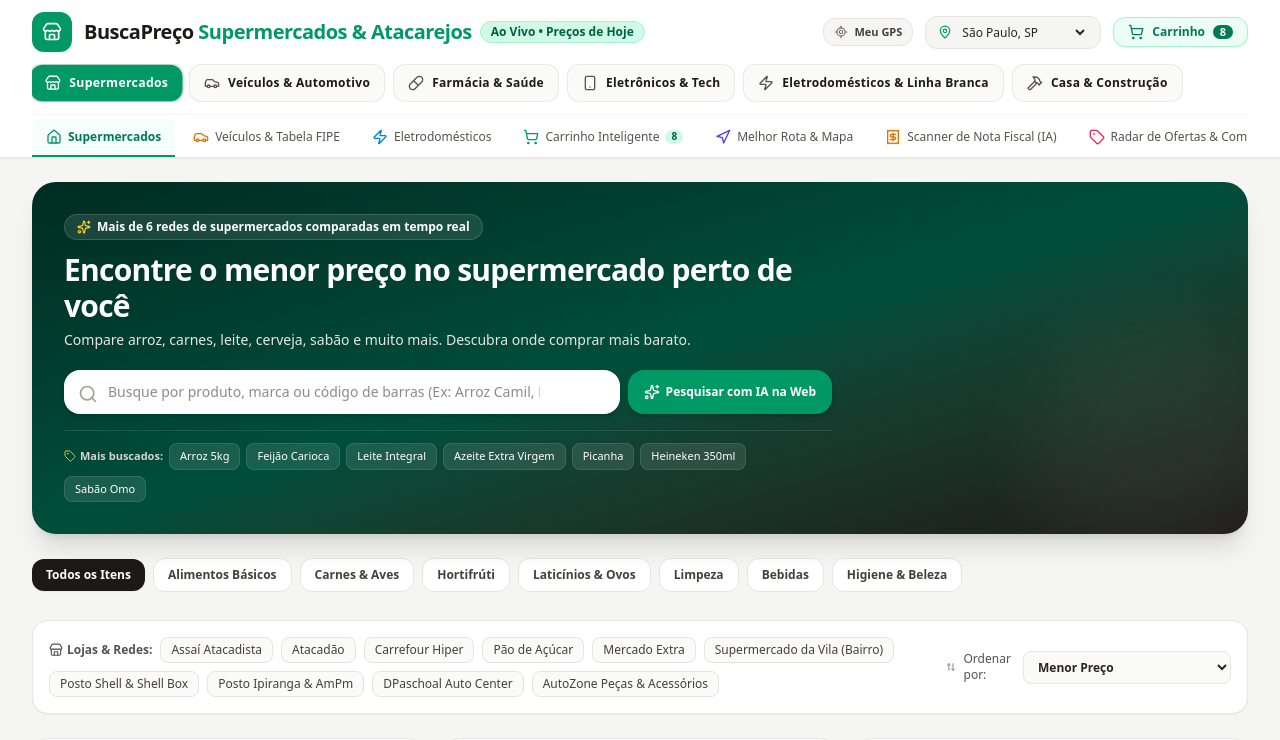
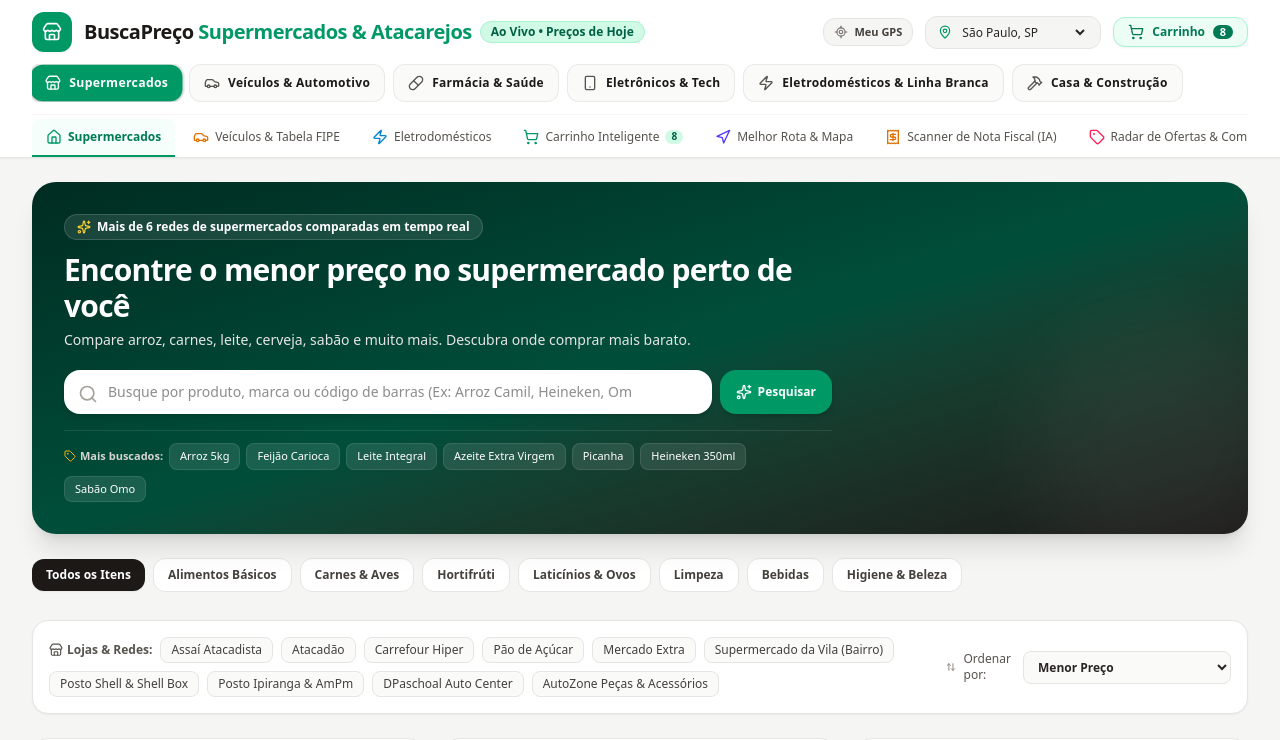
Before and after one commit to danielgomesdacruzgomesdacruz-tech/buscapre-o-supermercados, a React (Vite) app: page / in a window 1280 px wide. Shown: the top 740 px of the page. Built offline with nearby package versions, Linux system fonts and the light colour scheme.

Commit message:
modificando

```diff
--- a/src/components/AppliancesTab.tsx
+++ b/src/components/AppliancesTab.tsx
@@ -283,7 +283,7 @@
                 className="bg-sky-600 hover:opacity-90 text-white text-xs font-bold px-4 py-3 rounded-2xl flex items-center justify-center gap-1.5 shadow-md whitespace-nowrap transition cursor-pointer"
               >
                 <Sparkles className="w-4 h-4" />
-                Pesquisar com IA na Web
+                Pesquisar
               </button>
             )}
           </div>
--- a/src/components/ProductSearchTab.tsx
+++ b/src/components/ProductSearchTab.tsx
@@ -386,7 +386,7 @@
                   className={`${currentDomainConfig.accentBg} hover:opacity-90 text-white text-xs font-bold px-4 py-3 rounded-2xl flex items-center justify-center gap-1.5 shadow-md whitespace-nowrap transition cursor-pointer`}
                 >
                   <Sparkles className="w-4 h-4" />
-                  Pesquisar com IA na Web
+                  Pesquisar
                 </button>
               </div>
 
@@ -556,7 +556,7 @@
                     className="bg-emerald-600 hover:bg-emerald-700 text-white text-xs font-bold px-4 py-2.5 rounded-xl shadow-xs inline-flex items-center gap-1.5 transition cursor-pointer"
                   >
                     <Sparkles className="w-4 h-4" />
-                    Pesquisar "{searchQuery}" com IA
+                    Pesquisar "{searchQuery}"
                   </button>
                 )}
               </div>
--- a/src/components/VehiclesTab.tsx
+++ b/src/components/VehiclesTab.tsx
@@ -255,7 +255,7 @@
                 className="bg-amber-600 hover:bg-amber-500 text-stone-950 text-xs sm:text-sm font-bold px-5 py-3 rounded-2xl flex items-center justify-center gap-1.5 shadow-md whitespace-nowrap transition cursor-pointer"
               >
                 <Sparkles className="w-4 h-4 text-stone-950" />
-                Pesquisar com IA
+                Pesquisar
               </button>
             )}
           </div>
```
